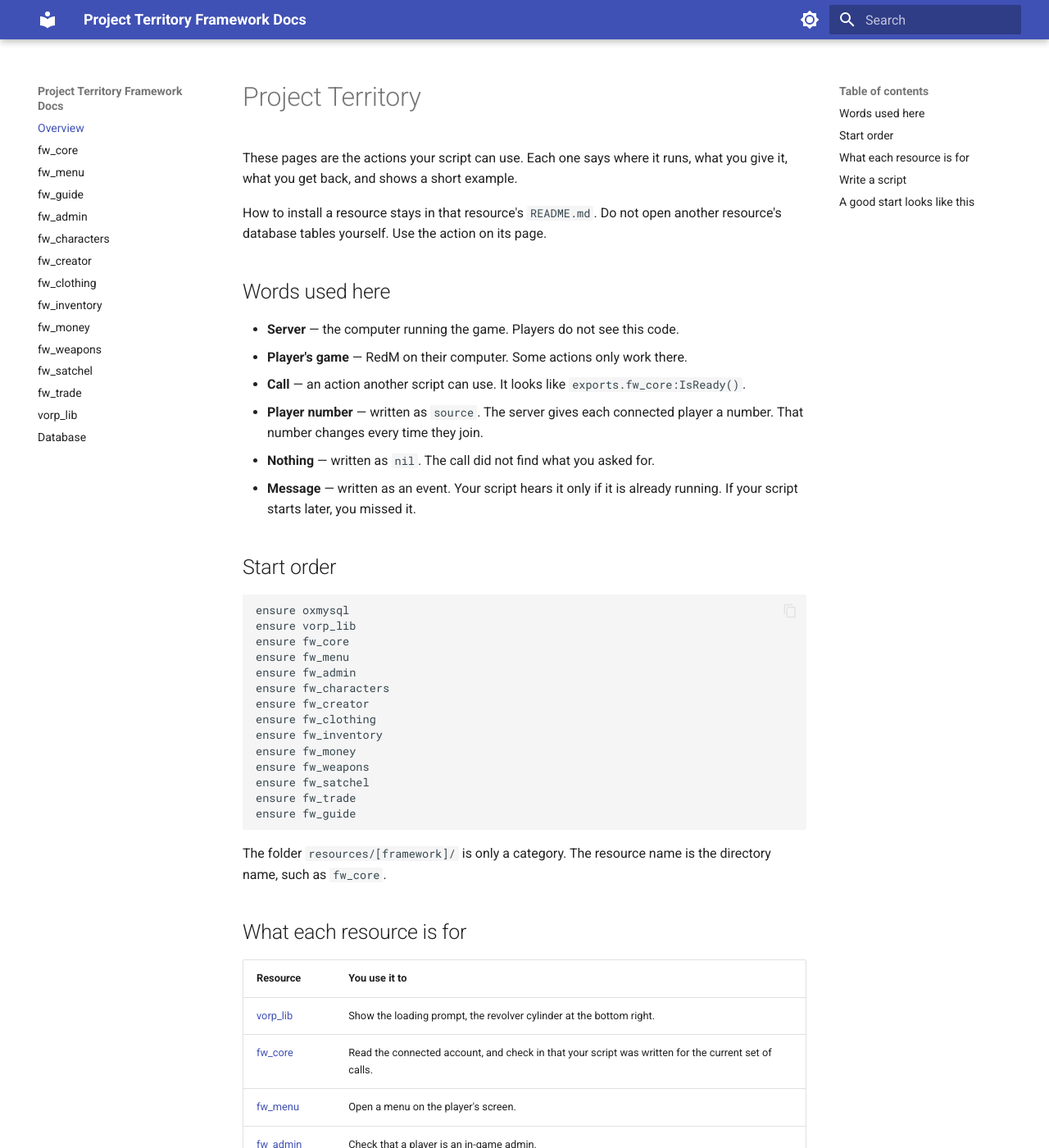
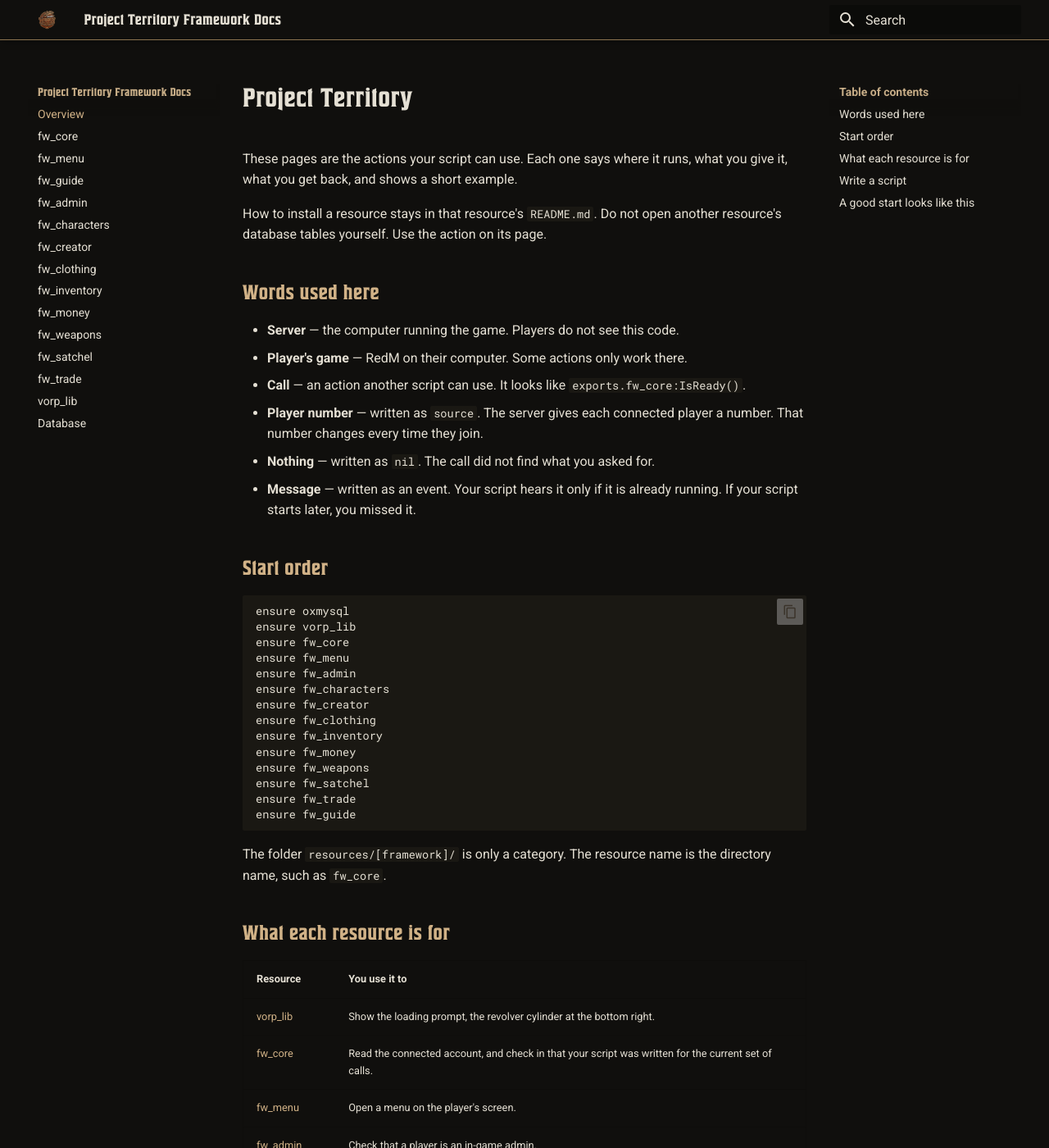
Before and after one commit to Benality/fw-framework-docs, an MkDocs documentation site: the page built from content/README.md, in a window 1280 px wide and 1400 px high. Shown: the whole window at 82% size. Built offline with MkDocs 1.6.1 and Material for MkDocs 9.7.7, drawn with Linux system fonts in a browser that asks for light colours.

Commit message:
Restyle docs to match the TerritoryRP brand
Dark palette, gold accents, and the House of Cards display font pulled
from territoryrp.com, plus the site's crest as logo/favicon.

```diff
--- /dev/null
+++ b/content/stylesheets/extra.css
@@ -0,0 +1,97 @@
+/* TerritoryRP brand theme — matches territoryrp.com */
+
+@font-face {
+  font-family: "House of Cards";
+  src: url("../assets/fonts/house-of-cards-bold.ttf") format("truetype");
+  font-weight: 700;
+  font-style: normal;
+  font-display: swap;
+}
+
+:root,
+[data-md-color-scheme="territory"] {
+  /* page */
+  --md-default-bg-color: #100f0d;
+  --md-default-fg-color: #e5e0d4;
+  --md-default-fg-color--light: #c7ad87;
+  --md-default-fg-color--lighter: #8c7350;
+  --md-default-fg-color--lightest: #3a332a;
+
+  /* header / nav bar */
+  --md-primary-fg-color: #100f0d;
+  --md-primary-fg-color--light: #1a1813;
+  --md-primary-fg-color--dark: #0a0908;
+  --md-primary-bg-color: #e5e0d4;
+  --md-primary-bg-color--light: #e5e0d4;
+
+  /* gold accent */
+  --md-accent-fg-color: #d1b287;
+  --md-accent-fg-color--transparent: #d1b2871a;
+  --md-accent-bg-color: #2b241b;
+  --md-accent-bg-color--light: #2b241b;
+
+  /* body links */
+  --md-typeset-a-color: #d1b287;
+
+  /* code blocks */
+  --md-code-bg-color: #1a1813;
+  --md-code-fg-color: #e5e0d4;
+
+  /* footer */
+  --md-footer-bg-color: #0a0908;
+  --md-footer-bg-color--dark: #0a0908;
+  --md-footer-fg-color: #e5e0d4;
+  --md-footer-fg-color--light: #c7ad87;
+}
+
+/* headings use the site's western display face */
+.md-typeset h1,
+.md-typeset h2,
+.md-typeset h3,
+.md-header__topic:first-child,
+.md-nav--primary > .md-nav__title {
+  font-family: "House of Cards", Georgia, serif;
+  font-weight: 700;
+  letter-spacing: 0.02em;
+}
+
+.md-typeset h1 {
+  color: #e5e0d4;
+}
+
+.md-typeset h2 {
+  color: #d1b287;
+}
+
+/* logo crest gets a little breathing room, it's a round badge not a square icon */
+.md-header__button.md-logo img,
+.md-header__button.md-logo svg {
+  border-radius: 50%;
+}
+
+/* hairline divider under the header, echoes the torn-edge rule on territoryrp.com */
+.md-header {
+  border-bottom: 1px solid #8c7350;
+}
+
+/* nav tabs rendered as soft pills, same shape language as the site's header buttons */
+.md-tabs {
+  background-color: #100f0d;
+  border-bottom: 1px solid #3a332a;
+}
+
+.md-tabs__link {
+  font-family: "House of Cards", Georgia, serif;
+}
+
+/* primary buttons (admonition "!!! tip" callouts, etc.) pick up the gold fill */
+.md-typeset .md-button--primary {
+  background-color: #d1b287;
+  border-color: #d1b287;
+  color: #2b241b;
+}
+
+.md-typeset .md-button--primary:hover {
+  background-color: #e5cda0;
+  border-color: #e5cda0;
+}
--- a/mkdocs.yml
+++ b/mkdocs.yml
@@ -5,22 +5,18 @@ site_dir: site
 
 theme:
   name: material
+  logo: assets/images/territory-crest.webp
+  favicon: assets/images/territory-crest.webp
   palette:
-    - media: "(prefers-color-scheme: light)"
-      scheme: default
-      toggle:
-        icon: material/brightness-7
-        name: Switch to dark mode
-    - media: "(prefers-color-scheme: dark)"
-      scheme: slate
-      toggle:
-        icon: material/brightness-4
-        name: Switch to light mode
+    - scheme: territory
   features:
     - navigation.sections
     - navigation.top
     - content.code.copy
     - search.suggest
+
+extra_css:
+  - stylesheets/extra.css
 
 markdown_extensions:
   - fenced_code
```
Also changed, not shown: content/assets/fonts/house-of-cards-bold.ttf (added), content/assets/images/territory-crest.webp (added).
